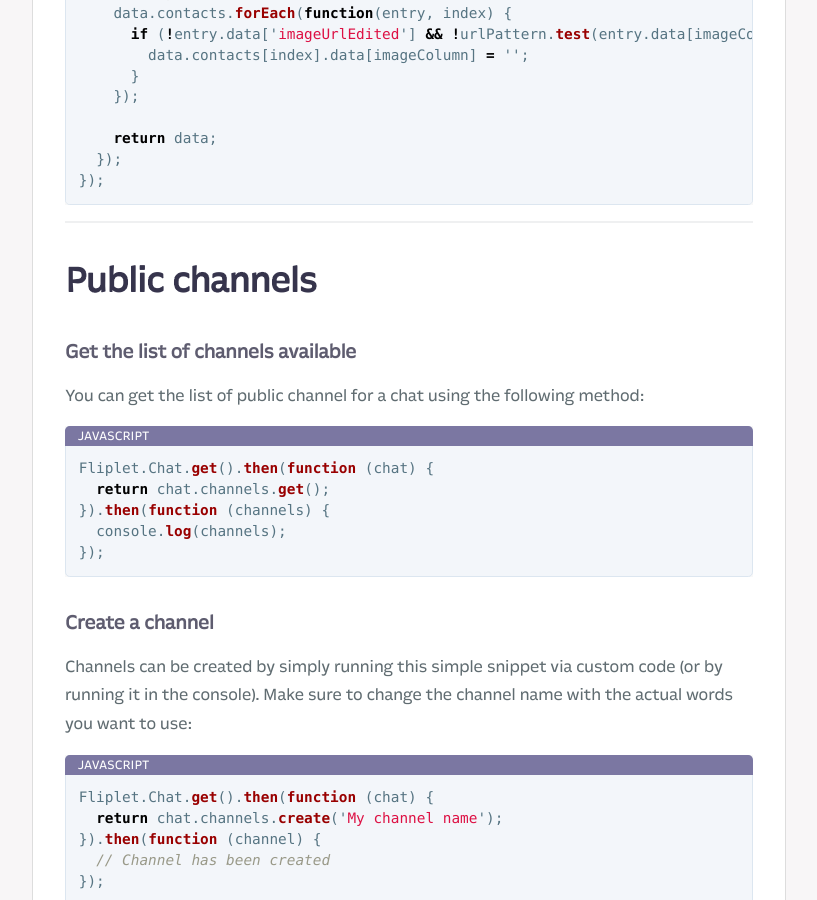
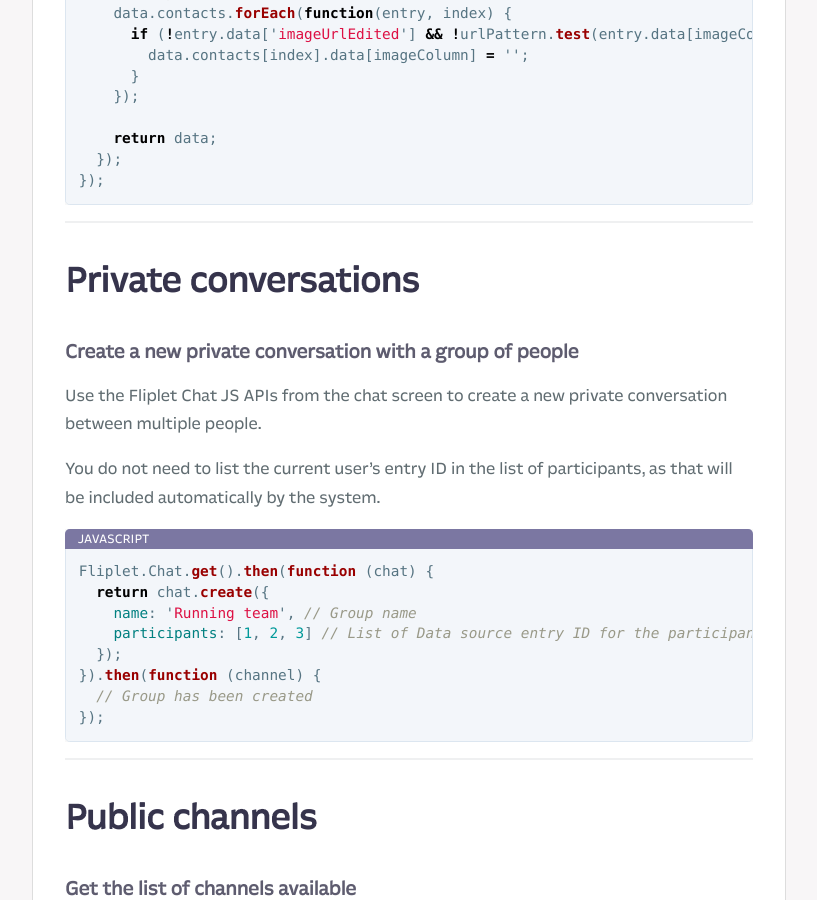
Before and after one commit to Fliplet/fliplet-cli, a Jekyll site: the page built from docs/API/components/chat.md, in a window 1280 px wide and 900 px high, scrolled down 2316 px. Shown: the whole window, without its empty margins (254-1071 px from the left). Built offline with Jekyll 4.4.1, drawn with Linux system fonts in a browser that asks for light colours; nearby versions of some CDN libraries; our own code applies the rules of GitHub Pages for plain Markdown files; library files that are not in the unit come from our copies; comment, search, counter and statistics services are not loaded; a style sheet for code colours, icons or effects is not loaded; some of the changed text lies outside the part shown.

Commit message:
added docs for creating a group

````diff
--- a/docs/API/components/chat.md
+++ b/docs/API/components/chat.md
@@ -92,6 +92,27 @@
 
     return data;
   });
+});
+```
+
+---
+
+## Private conversations
+
+### Create a new private conversation with a group of people
+
+Use the Fliplet Chat JS APIs from the chat screen to create a new private conversation between multiple people.
+
+You do not need to list the current user's entry ID in the list of participants, as that will be included automatically by the system.
+
+```js
+Fliplet.Chat.get().then(function (chat) {
+  return chat.create({
+    name: 'Running team', // Group name
+    participants: [1, 2, 3] // List of Data source entry ID for the participants
+  });
+}).then(function (channel) {
+  // Group has been created
 });
 ```
 
````
